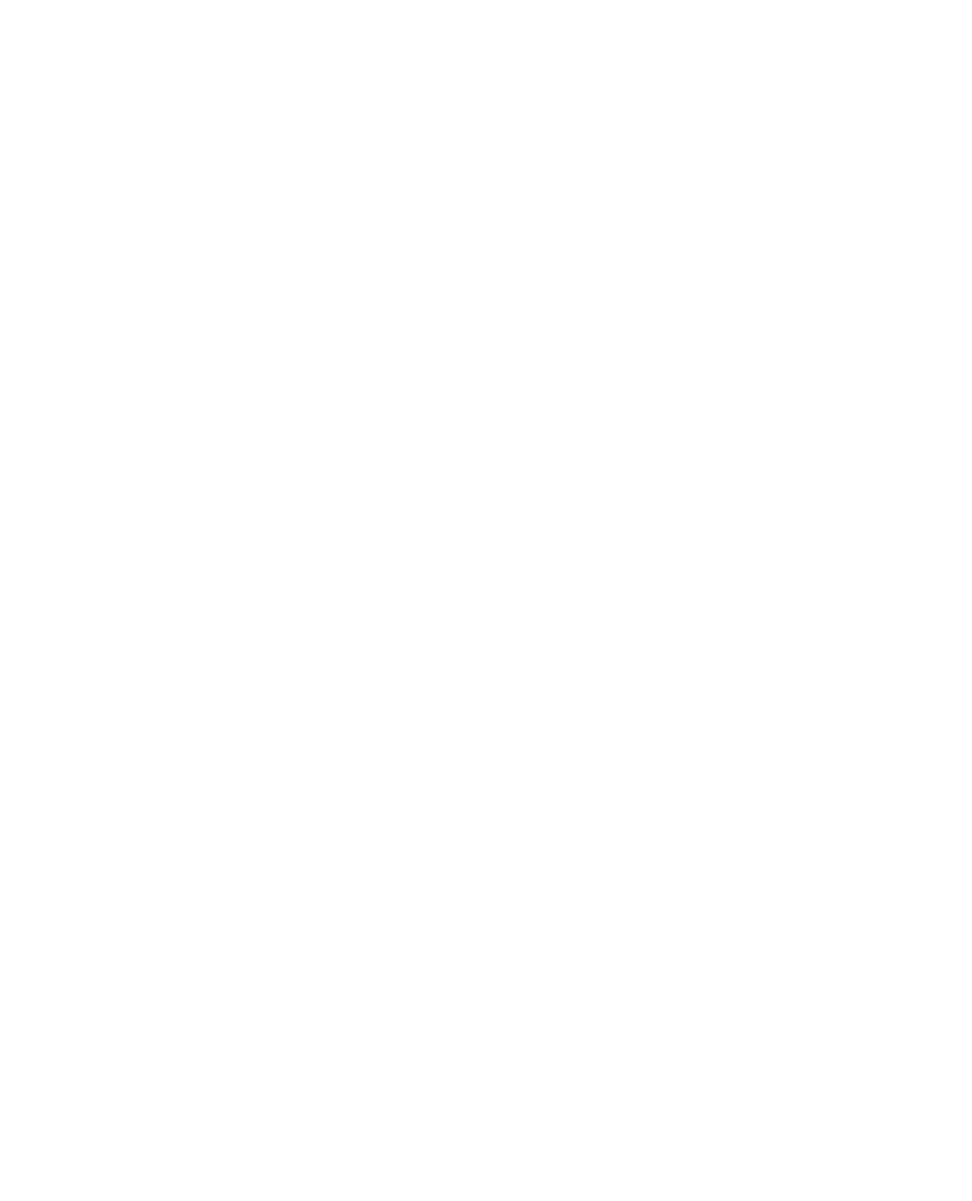
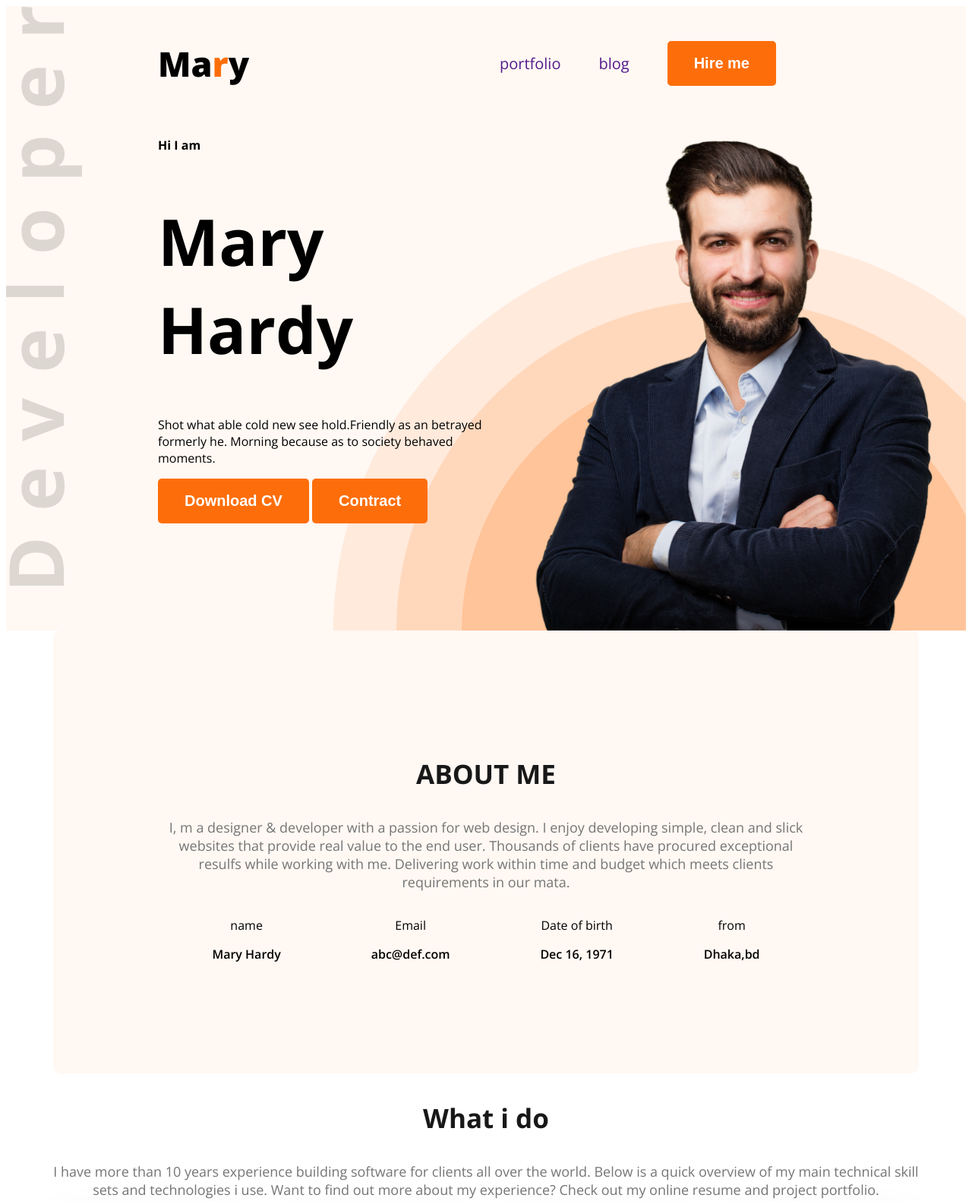
Before and after one commit to Ashraf682932/web-dev-portfolio, a plain HTML site: page index.html in a window 1280 px wide. Shown: the top 1581 px of the page at 76% size. Before the commit the page ends 800 px from the top, so only its background shows below. Drawn offline with nearby package versions, Linux system fonts and the light colour scheme.

Commit message:
first commit

```diff
--- a/index.html
+++ b/index.html
@@ -4,15 +4,95 @@
     <meta charset="UTF-8">
     <meta name="viewport" content="width=device-width, initial-scale=1.0">
     <title>web developer portfolio</title>
+    <link rel="preconnect" href="https://fonts.googleapis.com">
+<link rel="preconnect" href="https://fonts.gstatic.com" crossorigin>
+<link href="https://fonts.googleapis.com/css2?family=Open+Sans:ital,wght@0,300..800;1,300..800&family=Work+Sans:ital,wght@0,100..900;1,100..900&display=swap" rel="stylesheet">
+    <link rel="stylesheet" href="style/portfolio.css">
 </head>
-<body>
-    <header>
+<body class="open-sans-normal ">
+    <header class="header secondary-bg">
+<nav>
+    <h3 class="nav-title">Ma<span class="text-primary">r</span>y</h3>
+    <ul>
 
+        <li><a class="dark-2" href="">portfolio</a>
+        </li>
+        <li> <a class="dark-2" href="">blog</a></li>
+        <li><a href=""><button class="btn-primary">Hire me</button></a></li>
+    </ul>
+
+
+</nav>
+<div class="banner">
+<div class="banner-containt">
+    <h4 class="banner-greetings dark-2">Hi I am</h4>
+    <h1 class="banner-title">Mary Hardy</h1>
+    <p class="banner-descripttion">
+        Shot what able cold new see hold.Friendly as an betrayed formerly he. Morning because as to society behaved moments.
+    </p>
+    <button class="btn-primary">Download CV </button>
+    <BUtton class="btn-primary">Contract </BUtton>
+    </div>
+    <img class="banner-profile-pic" src="images/hardy.png" alt="">
+</div>
 
     </header>
 
     <main>
+<section class="about secondary-bg">
+    <h3 class="section-title">ABOUT ME</h3>
+    <p class="section-description">
+        I, m a designer & developer with a passion for web design. I enjoy developing simple, clean and slick websites that provide real value to the end user. Thousands of clients have procured exceptional resulfs while working with me. Delivering work within time and budget which meets clients requirements in our mata.
+    </p>
+    <div class="about-items">
+        <div class="about-item">
+            <p class="item-title">name</p>
+            <p class="item-description">Mary Hardy</p>
+        </div>
+        <div class="about-item">
+            <p class="item-title">Email</p>
+            <p class="item-description">abc@def.com</p>
+        </div>
+        <div class="about-item">
+            <p class="item-title">Date of birth</p>
+            <p class="item-description">Dec 16, 1971</p>
+        </div>
+        <div class="about-item">
+            <p class="item-title">from</p>
+            <p class="item-description">Dhaka,bd</p>
+        </div>
+    </div>
+</section>
+<section class="skills">
+<h3 class="section-title text-center">What i do</h3>
+<p class="section-description text-center">I have more than 10 years experience building software for clients all over the world. Below is a quick overview of my main technical skill sets and technologies i use. Want to find out more about my experience? Check out my online resume and project portfolio.</p>
 
+<div class="skills-container">
+    <div class="skill">
+        <img src="images/icons/js.png" alt="">
+        <h4 class="skill-title">vanilla javaScript</h4>
+        <p class="skill-description">
+            List skill/technologies here. You can change the icon above to any of the 1500+ FontAwesome 5 free icons available. Aenean commodo ligula eget dolor.</p>
+    </div>
+    <div class="skill">
+        <img src="images/icons/js.png" alt="">
+        <h4 class="skill-title">React</h4>
+        <p class="skill-description">List skill/technologies here. You can change the icon above to any of the 1500+ FontAwesome 5 free icons available. Aenean commodo ligula eget dolor.</p>
+    </div>
+    <div class="skill">
+        <img src="images/icons/nodejs.png" alt="">
+        <h4 class="skill-title">Node.js</h4>
+        <p class="skill-description">
+            List skill/technologies here. You can change the icon above to any of the 1500+ FontAwesome 5 free icons available. Aenean commodo ligula eget dolor.</p>
+    </div>
+    <div class="skill">
+        <img src="images/icons/mongo.png" alt="">
+        <h4 class="skill-title">MongoDB</h4>
+        <p class="skill-description">
+            List skill/technologies here. You can change the icon above to any of the 1500+ FontAwesome 5 free icons available. Aenean commodo ligula eget dolor.</p>
+    </div>
+</div>
+</section>
     </main>
     <footer>
 
--- /dev/null
+++ b/style/portfolio.css
@@ -0,0 +1,123 @@
+.open-sans-normal {
+    font-family: "Open Sans", serif;
+
+    font-optical-sizing: auto;
+
+    font-style: normal;
+    font-variation-settings:
+      "wdth" 100;
+  }
+ /* shared style */
+ .secondary-bg{
+    background-color: #fff8f3;
+ }
+ .text-primary{
+    color: #fd6e0a;
+ }
+ /* Nav styles */
+nav{
+    display: flex;
+    align-items: center;
+    justify-content: space-between;
+    margin: 0px 200px ;
+}
+.nav-title{
+    font-weight:800;
+    font-size: 45px;
+
+}
+.btn-primary{
+    background-color: #fd6e0a;
+    font-weight: bold;
+    color: white;
+    padding: 18px 35px ;
+    border-radius: 5px;
+    font-size: 20px;
+    border: none;
+    padding: 18px 35px;
+    border: 5px;
+}
+.section-title{
+    font-size: 35px;
+    font-weight: bold;
+    color: #181818;
+}
+.text-center{
+    text-align: center;
+}
+ .section-description{
+    font-size: 18px;
+    color: #757575;
+}
+/* header */
+.header{
+    background-image: url(../images/developer.png), url(../images/header_bg.png);
+    background-repeat: no-repeat;
+    background-position: top left, bottom right ;
+}
+nav ul {
+    display: flex;
+    align-items: center;
+
+}
+nav ul li{
+    list-style: none;
+    margin-right: 50px;
+}
+nav li a {
+    text-decoration: none;
+    font-size: 20px;
+}
+/* banner styles */
+.banner{
+    display: flex;
+    justify-content: space-between;
+    margin: 0 35px 0 200px;
+}
+.banner-content{
+max-width: 580px ;
+}
+/* main styles */
+main{
+    max-width: 1140px;
+    margin: 0 auto;
+}
+.main-section{
+    margin-top: 130px;
+    margin-bottom: 130px;
+}
+.banner-greeting{
+    font-size: 45px;
+    font-weight: 600;
+}
+.banner-title{
+    font-weight: bold;
+    font-size: 85px;
+}
+.banner-profile-pic{
+width: 580px;
+}
+/* about styles */
+.about{
+    border-radius: 10px;
+    padding: 130px 150px;
+    text-align: center;
+
+}
+.about-items{
+    display: flex;
+    justify-content: space-around;
+}
+.item-description{
+    font-weight: 600;
+}
+.skills-container{
+    display: flex;
+    gap: 24px;
+
+}
+.skill {
+    padding: 30px;
+    box-shadow: 0px 6px 50px 0px rgb(0,0,0,0.06);
+    border-radius: 5px;
+}
```
